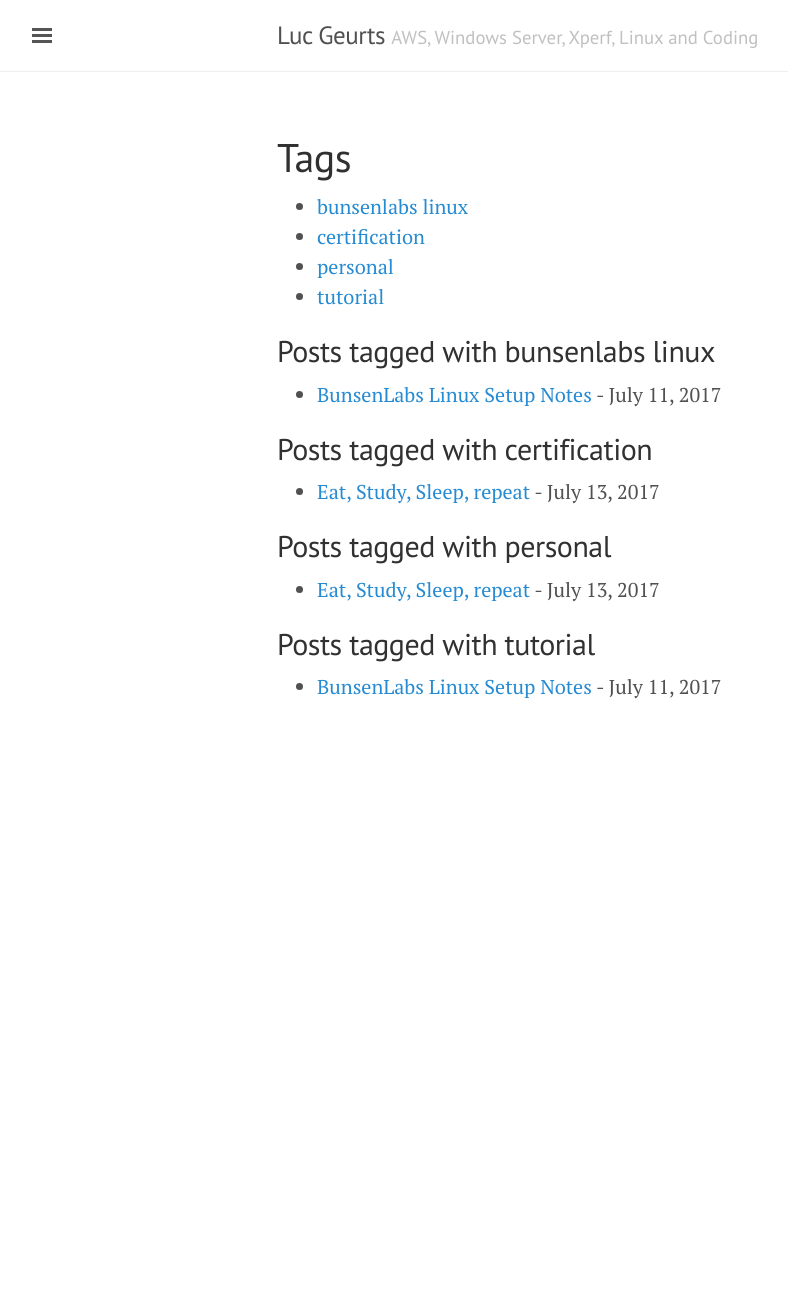
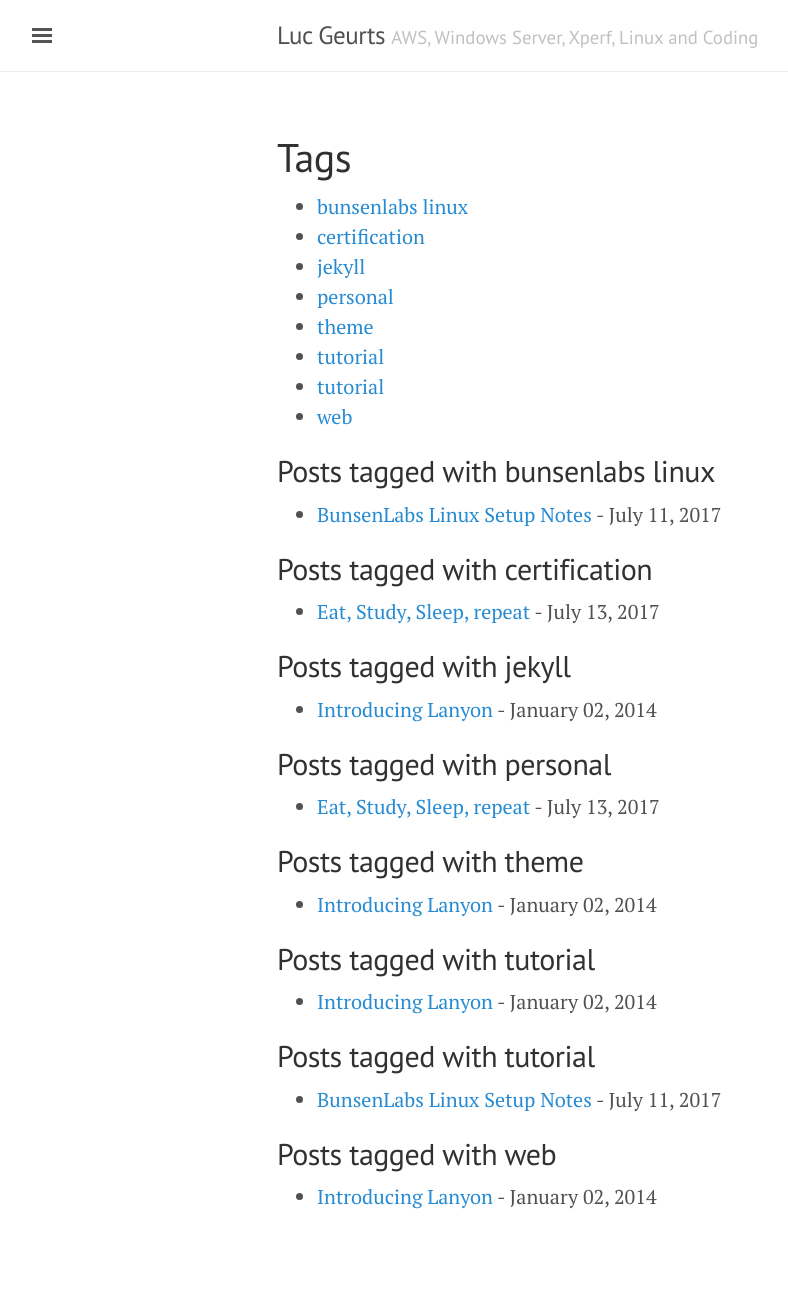
Before and after one commit to lgeurts/lgeurts.github.io, a Jekyll site: the page built from tags.html, in a window 1280 px wide. Shown: the whole page, without its empty margins (3-791 px from the left). Built offline with Jekyll 4.4.1, drawn with Linux system fonts in a browser that asks for light colours; before the commit the page ends 900 px from its top, so only the background shows below that.

Commit message:
Update 2014-01-02-introducing-lanyon.md

```diff
--- a/_posts/2014-01-02-introducing-lanyon.md
+++ b/_posts/2014-01-02-introducing-lanyon.md
@@ -1,6 +1,7 @@
 ---
 layout: post
 title: Introducing Lanyon
+tags: [ web, jekyll, tutorial, theme  ]
 ---
 
 Lanyon is an unassuming [Jekyll](http://jekyllrb.com) theme that places content first by tucking away navigation in a hidden drawer. It's based on [Poole](http://getpoole.com), the Jekyll butler.
```
